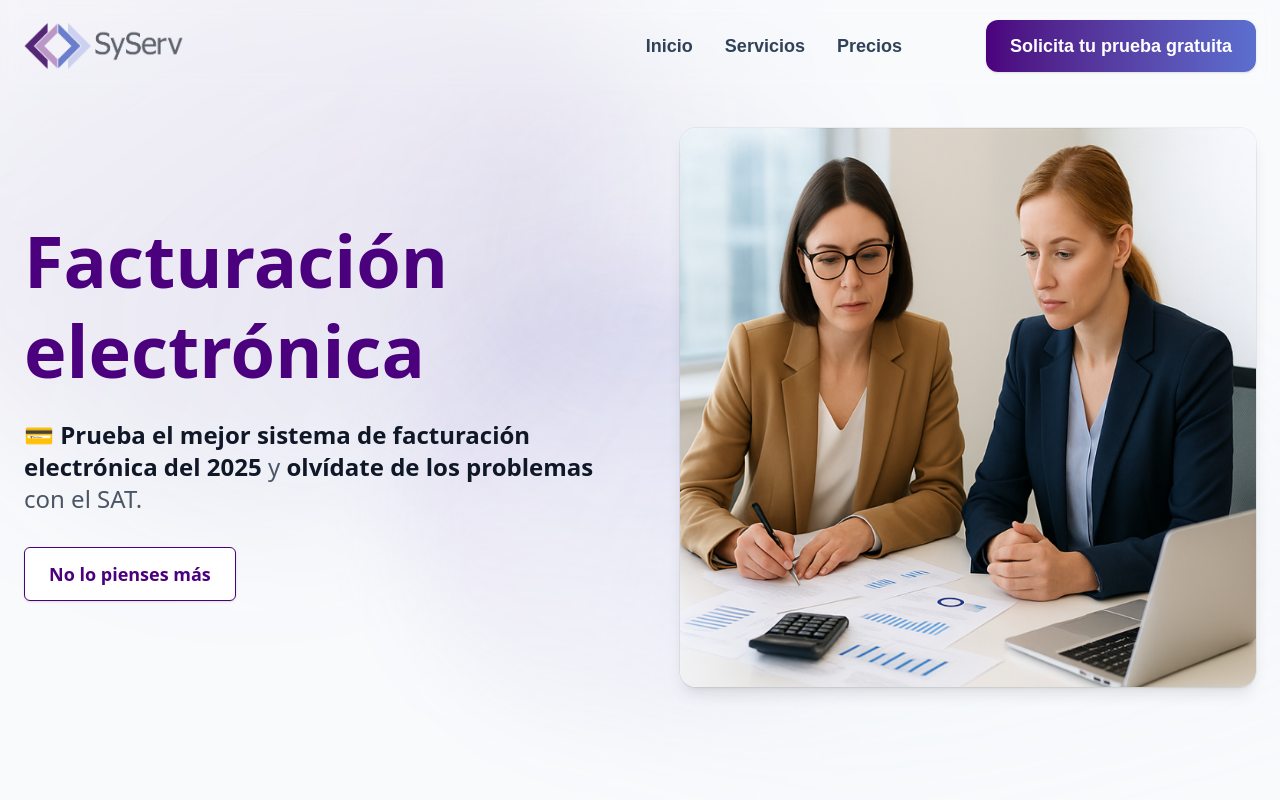
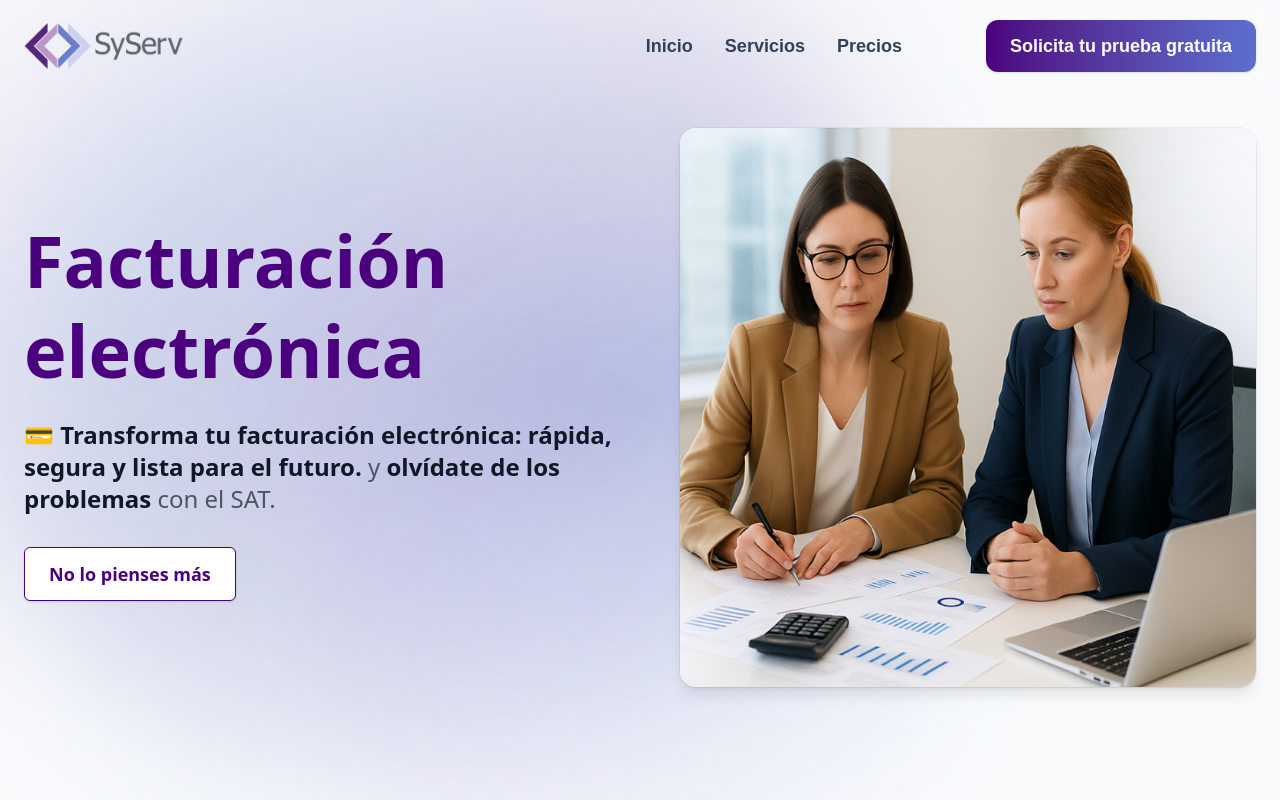
Before and after one commit to jota1235/facturacion, a React (Vite) app: page / in a window 1280 px wide. Shown: the top 800 px of the page. Built offline with nearby package versions, Linux system fonts and the light colour scheme.

Commit message:
correciones de portada

```diff
--- a/src/components/AuroraMotion.jsx
+++ b/src/components/AuroraMotion.jsx
@@ -1,50 +1,46 @@
-// AuroraMotionSyServ.jsx
 export default function AuroraMotionSyServ() {
   return (
     <div
       className="
-        pointer-events-none absolute inset-0 -z-10 overflow-hidden
-        [mask-image:radial-gradient(120%_90%_at_50%_40%,white,transparent_75%)]
+        pointer-events-none absolute inset-0 -z-10 overflow-hidden transform-gpu
+        [mask-image:radial-gradient(120%_100%_at_50%_50%,white,transparent_75%)]
+        motion-reduce:hidden
       "
       aria-hidden
     >
-      {/* Blob morado suave (izq/arriba) */}
+      {/* Blob principal (morado/azul) */}
       <span
         className="
-          absolute -top-40 -left-40 h-[44rem] w-[44rem]
-          rounded-full blur-3xl opacity-40 will-change-transform
-          bg-gradient-to-br from-[#9B6BC5]/50 via-[#4B007D]/30 to-[#6B8DD6]/30
+          absolute -top-40 -left-40
+          h-[40rem] w-[40rem] lg:h-[60rem] lg:w-[60rem]
+          rounded-full blur-3xl opacity-50 will-change-transform
+          bg-gradient-to-br from-[#9B6BC5]/60 via-[#4B007D]/40 to-[#6B8DD6]/40
           animate-blob-1
+          mix-blend-multiply
         "
       />
 
-      {/* Blob azul/gris (der/abajo) */}
+      {/* Blob aqua/azul más visible */}
       <span
         className="
-          absolute -bottom-40 -right-32 h-[40rem] w-[40rem]
-          rounded-full blur-3xl opacity-40 will-change-transform
-          bg-gradient-to-br from-[#6B8DD6]/40 via-[#C8D0EA]/30 to-[#9B6BC5]/30
+          absolute bottom-0 right-1/4
+          h-[35rem] w-[35rem] lg:h-[55rem] lg:w-[55rem]
+          rounded-full blur-3xl opacity-55 will-change-transform
+          bg-gradient-to-br from-[#38BDF8]/60 via-[#6B8DD6]/45 to-[#C8D0EA]/35
           animate-blob-2 animation-delay-2000
+          mix-blend-multiply
         "
       />
 
-      {/* Glow central suave */}
+      {/* Glow central */}
       <span
         className="
-          absolute top-1/3 left-1/2 -translate-x-1/2 h-[30rem] w-[30rem]
-          rounded-full blur-2xl opacity-30 will-change-transform
-          bg-gradient-to-tr from-[#9B6BC5]/40 to-[#6B8DD6]/30
+          absolute top-1/3 left-1/2 -translate-x-1/2
+          h-[26rem] w-[26rem] lg:h-[40rem] lg:w-[40rem]
+          rounded-full blur-2xl opacity-40 will-change-transform
+          bg-gradient-to-tr from-[#9B6BC5]/40 to-[#38BDF8]/30
           animate-pulse-soft animation-delay-4000
-        "
-      />
-
-      {/* Halo sutil extra */}
-      <span
-        className="
-          absolute top-10 right-1/3 h-[26rem] w-[26rem]
-          rounded-full blur-3xl opacity-25 will-change-transform
-          bg-gradient-to-br from-[#4B007D]/30 to-[#6B8DD6]/25
-          animate-blob-1 animation-delay-6000
+          mix-blend-screen
         "
       />
     </div>
--- a/src/components/hero.jsx
+++ b/src/components/hero.jsx
@@ -42,9 +42,9 @@ export default function Hero() {
                 animate-in fade-in slide-in-from-bottom duration-700 delay-300
               "
             >
-              <span role="img" aria-label="wave">💳</span>{' '}
+              <span role="img" aria-label="wave"></span>{' '}
               <span className="font-semibold text-gray-900">
-                Prueba el mejor sistema de facturación electrónica del 2025
+                💳 Transforma tu facturación electrónica: rápida, segura y lista para el futuro.
               </span>{' '}
               y <span className="font-semibold text-gray-900">olvídate de los problemas</span> con el SAT.
             </p>
--- a/src/index.css
+++ b/src/index.css
@@ -45,3 +45,15 @@ body {
     }
   }
 }
+
+/* Delays para desfasar las auroras (como Fresha) */
+.animation-delay-2000 { animation-delay: 2s; }
+.animation-delay-4000 { animation-delay: 4s; }
+.animation-delay-6000 { animation-delay: 6s; }
+
+/* Respeta accesibilidad: si el usuario prefiere menos movimiento */
+@media (prefers-reduced-motion: reduce) {
+  .animate-blob-1, .animate-blob-2, .animate-blob-3, .animate-pulse-soft {
+    animation: none !important;
+  }
+}
--- a/tailwind.config.cjs
+++ b/tailwind.config.cjs
@@ -6,9 +6,36 @@ module.exports = {
     "./src/**/*.{js,ts,jsx,tsx}",
   ],
   theme: {
-    extend: {},
+    extend: {
+      keyframes: {
+        blob1: {
+          "0%, 100%": { transform: "translate(0,0) scale(1)" },
+          "33%": { transform: "translate(120px, -80px) scale(1.15)" },
+          "66%": { transform: "translate(-100px, 60px) scale(0.9)" },
+        },
+        blob2: {
+          "0%, 100%": { transform: "translate(0,0) scale(1)" },
+          "33%": { transform: "translate(-140px, 100px) scale(1.1)" },
+          "66%": { transform: "translate(90px, -120px) scale(0.95)" },
+        },
+        blob3: {
+          "0%, 100%": { transform: "translate(0,0) scale(1)" },
+          "50%": { transform: "translate(150px, 40px) scale(1.12)" },
+        },
+        pulseSoft: {
+          "0%, 100%": { opacity: 0.25, filter: "blur(40px)" },
+          "50%": { opacity: 0.45, filter: "blur(28px)" },
+        },
+      },
+      animation: {
+        "blob-1": "blob1 20s ease-in-out infinite",
+        "blob-2": "blob2 24s ease-in-out infinite",
+        "blob-3": "blob3 28s ease-in-out infinite",
+        "pulse-soft": "pulseSoft 14s ease-in-out infinite",
+      },
+    },
   },
   plugins: [
     require("tailwindcss-animate"),
   ],
-}
+};
```
